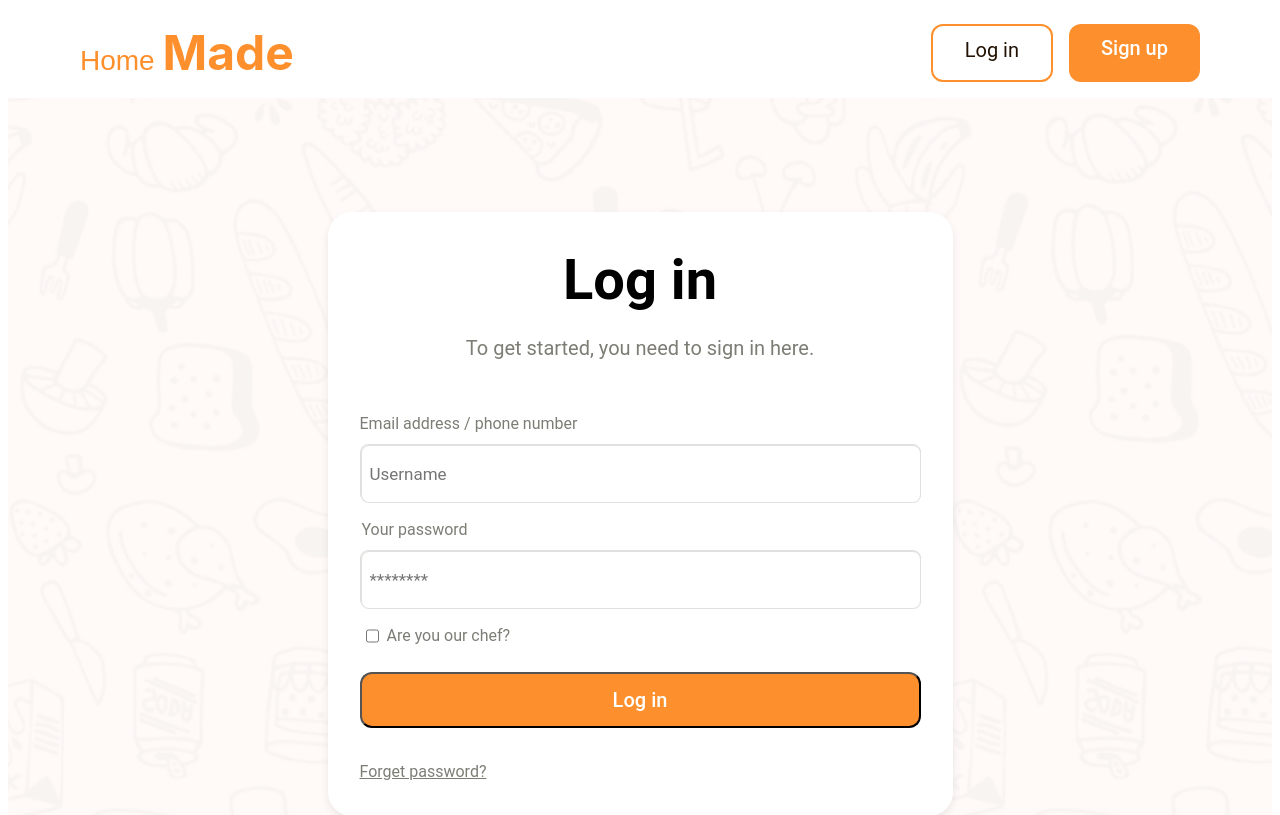
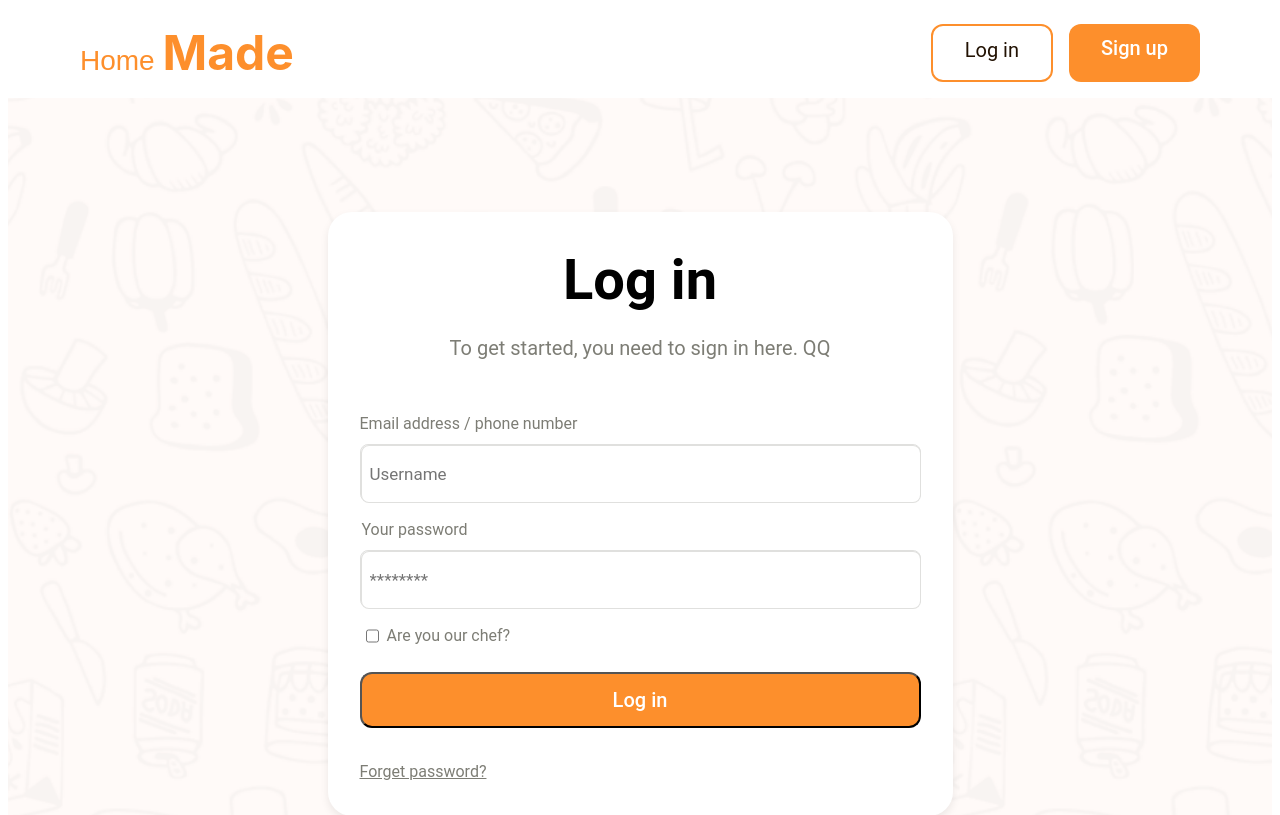
Before and after one commit to Qanafya/diploma, a Django app: page /login/ in a window 1280 px wide. Shown: the top 815 px of the page. Run offline with Django 4.2, Linux system fonts and the light colour scheme.

Commit message:
Testing update in python-anywhere

```diff
--- a/last/myapp/templates/login.html
+++ b/last/myapp/templates/login.html
@@ -39,7 +39,7 @@
   </div>
   <div class="div-7">
     <div class="div-8">Log in</div>
-    <div class="div-9">To get started, you need to sign in here.</div>
+    <div class="div-9">To get started, you need to sign in here. QQ</div>
     <div class="div-10">Email address / phone number</div>
     <datalist id="rols">
         <option value="Chef">
```
